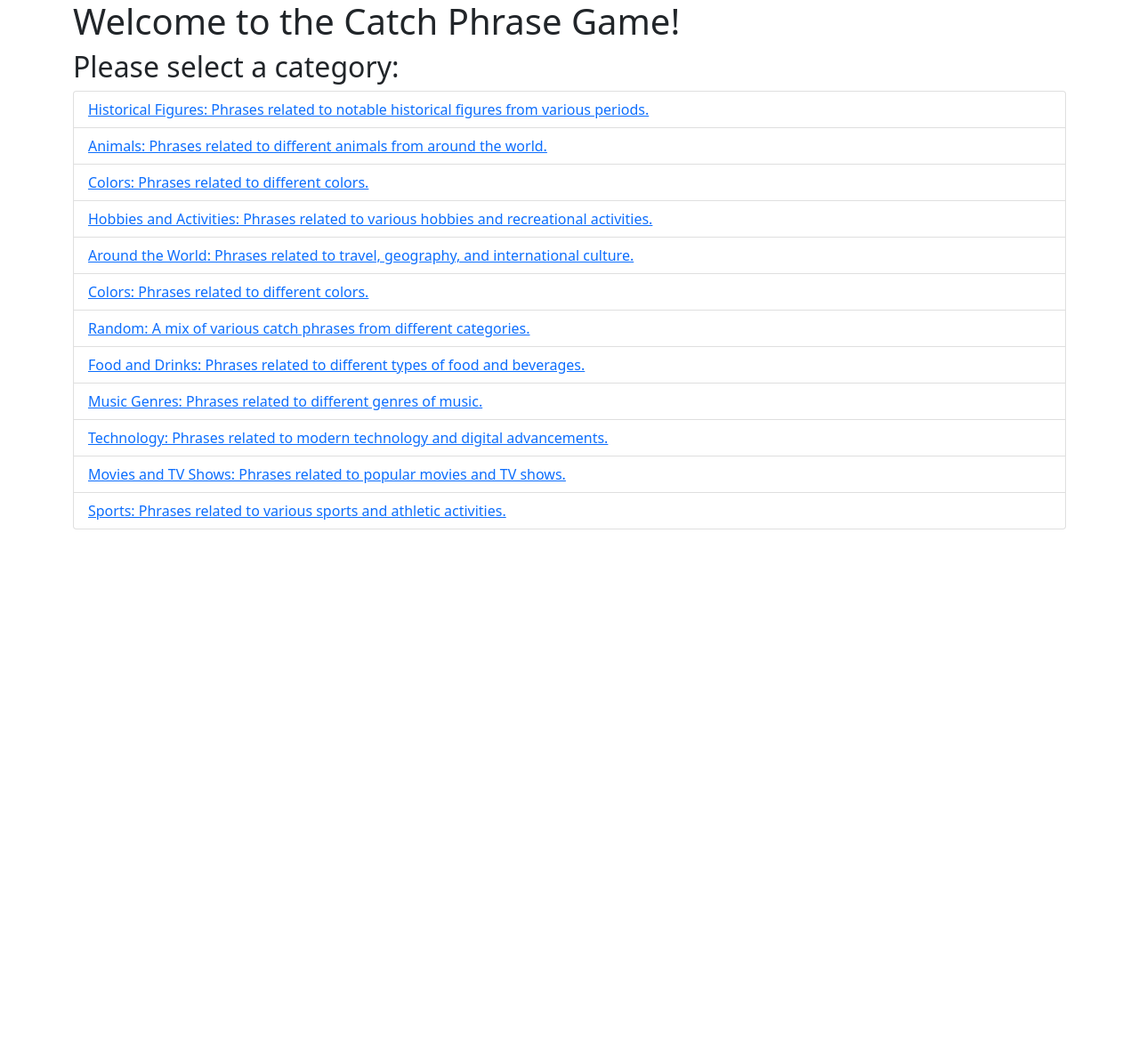
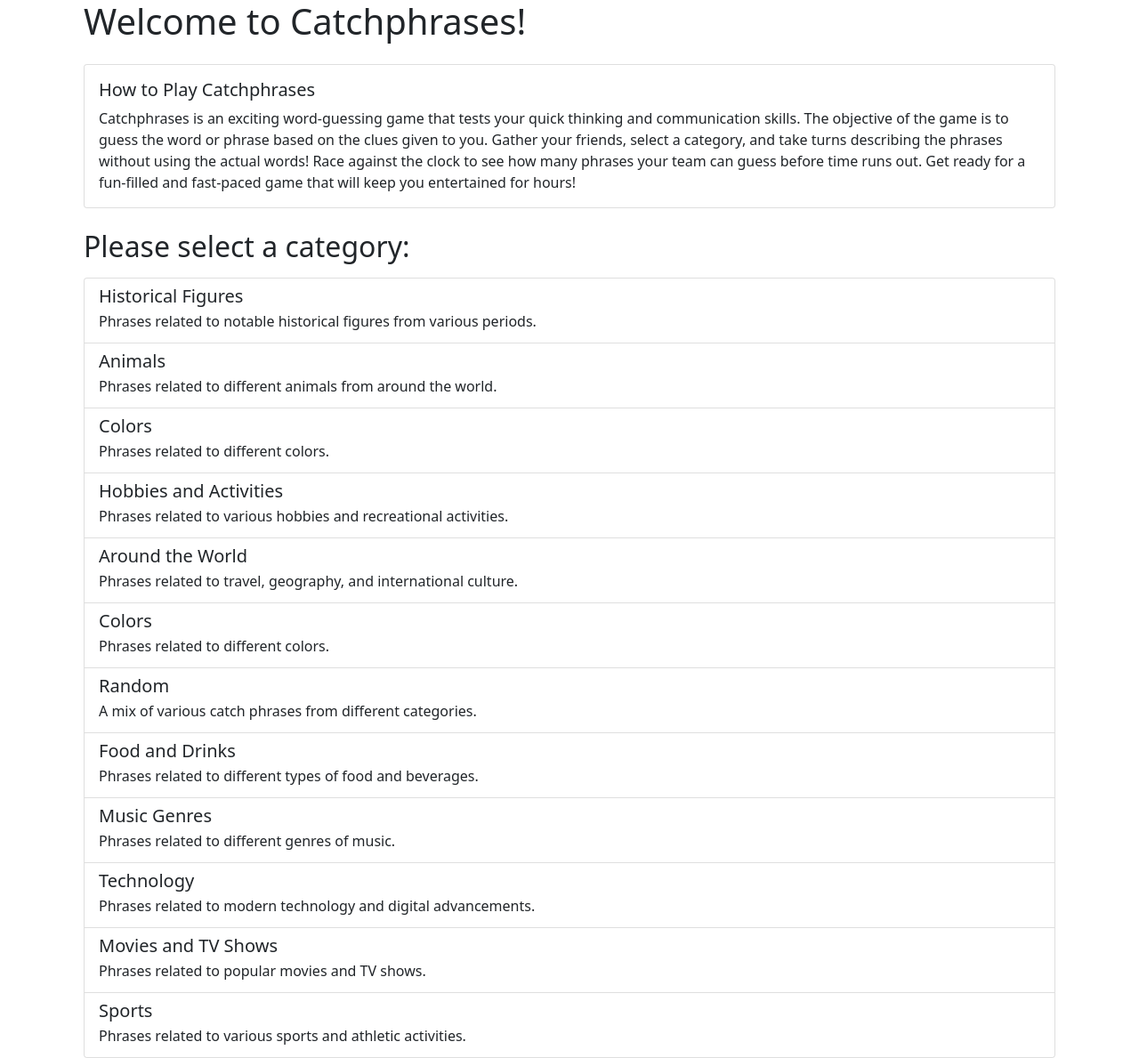
Before and after one commit to coopersully/catchphrases, a Flask app: page / in a window 1280 px wide. Shown: the whole page at 89% size. Before the commit the page ends 595 px from the top, so only its background shows below. Run offline with Flask 3, Linux system fonts and the light colour scheme.

Commit message:
Update game UI

```diff
--- a/app.py
+++ b/app.py
@@ -42,7 +42,11 @@ def category(category_name):
 
 @app.route('/times_up')
 def times_up():
-    return render_template('times_up.html')
+
+    # Get sound url
+    sound_url = url_for('static', filename='audio/alarm.wav')
+
+    return render_template('times_up.html', sound_url=sound_url)
 
 
 if __name__ == '__main__':
--- a/templates/categories.html
+++ b/templates/categories.html
@@ -1,15 +1,33 @@
 {% extends "base.html" %}
 
 {% block content %}
-    <h1>Welcome to the Catch Phrase Game!</h1>
-    <h2>Please select a category:</h2>
-    <ul class="list-group">
-        {% for category in categories %}
-            <li class="list-group-item">
-                <a href="{{ url_for('category', category_name=category.filename) }}">
-                    {{ category.name }}: {{ category.description }}
+    <div class="container">
+        <h1 class="mb-4">Welcome to Catchphrases!</h1>
+        <div class="card mb-4">
+            <div class="card-body">
+                <h5 class="card-title">How to Play Catchphrases</h5>
+                <p class="card-text">
+                    Catchphrases is an exciting word-guessing game that tests your quick thinking and communication skills.
+                    The objective of the game is to guess the word or phrase based on the clues given to you.
+                    Gather your friends, select a category, and take turns describing the phrases without using the actual words!
+                    Race against the clock to see how many phrases your team can guess before time runs out.
+                    Get ready for a fun-filled and fast-paced game that will keep you entertained for hours!
+                </p>
+            </div>
+        </div>
+        <h2 class="mb-3">Please select a category:</h2>
+        <div class="list-group">
+            {% for category in categories %}
+                <a href="{{ url_for('category', category_name=category.filename) }}"
+                   class="list-group-item list-group-item-action">
+                    <div class="d-flex justify-content-between align-items-start">
+                        <div>
+                            <h5 class="mb-1">{{ category.name }}</h5>
+                            <p class="mb-1">{{ category.description }}</p>
+                        </div>
+                    </div>
                 </a>
-            </li>
-        {% endfor %}
-    </ul>
+            {% endfor %}
+        </div>
+    </div>
 {% endblock %}
```
Also changed, not shown: templates/category.html (+8 -14 lines), templates/times_up.html (+38 -2 lines), 1 other file.
